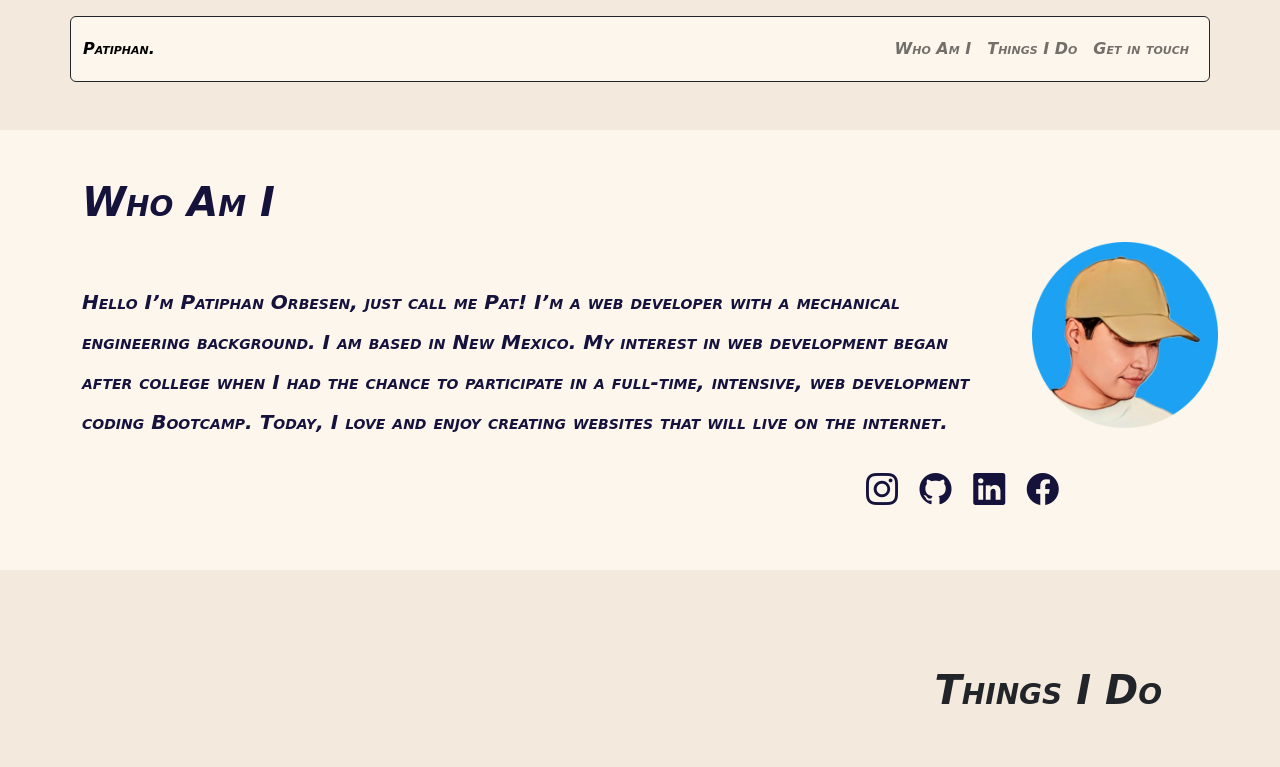
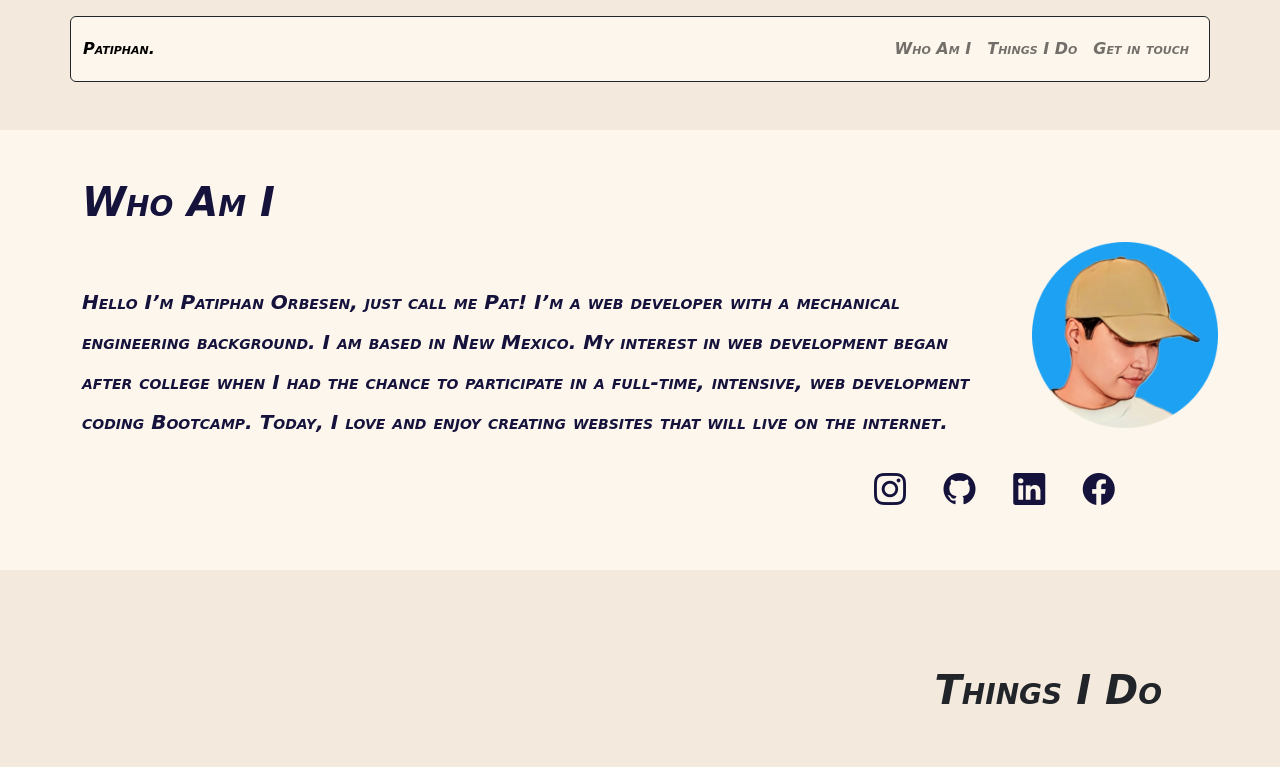
Before and after one commit to Ps-Orbesen/pwp-patiphan-orbesen, a plain HTML site: page public_html/index.html in a window 1280 px wide. Shown: the top 767 px of the page. Drawn offline with nearby package versions, Linux system fonts and the light colour scheme; some packages are replaced by stand-ins of ours; a script that the page names is missing.

Commit message:
edited spacing on the first of icons

```diff
--- a/public_html/index.html
+++ b/public_html/index.html
@@ -64,14 +64,14 @@
 
             <!-- SocialMedia icons -->
             <div class="col-md-4 ms-auto mt-md-3 socialIcons">
-                <i class="bi bi-instagram mx-2 iconResize"></i>
+                <i class="bi bi-instagram mx-3 iconResize"></i>
                 <a href="https://github.com/Ps-Orbesen" target="_blank">
-                <i class="bi bi-github mx-2 iconResize iconColor"></i>
+                <i class="bi bi-github mx-3 iconResize iconColor"></i>
                 </a>
                 <a href="https://www.linkedin.com/in/patiphan-orbesen-923631235/" target="_blank">
-                <i class="bi bi-linkedin mx-2 iconResize iconColor"></i>
+                <i class="bi bi-linkedin mx-3 iconResize iconColor"></i>
                 </a>
-                <i class="bi bi-facebook mx-2 iconResize"></i>
+                <i class="bi bi-facebook mx-3 iconResize"></i>
             </div>
 
         </div>
--- a/public_html/style.css
+++ b/public_html/style.css
@@ -6,6 +6,11 @@
 .webPageColor {
     background-color: #F3E9DD;
     font: italic small-caps bold 16px/2 cursive;
+}
+
+.webPageColor2 {
+    background-color: #F3E9DD;
+    font: italic small-caps bold 1.2em "Fira Sans", sans-serif;
 }
 
 .banner1Color {
```
